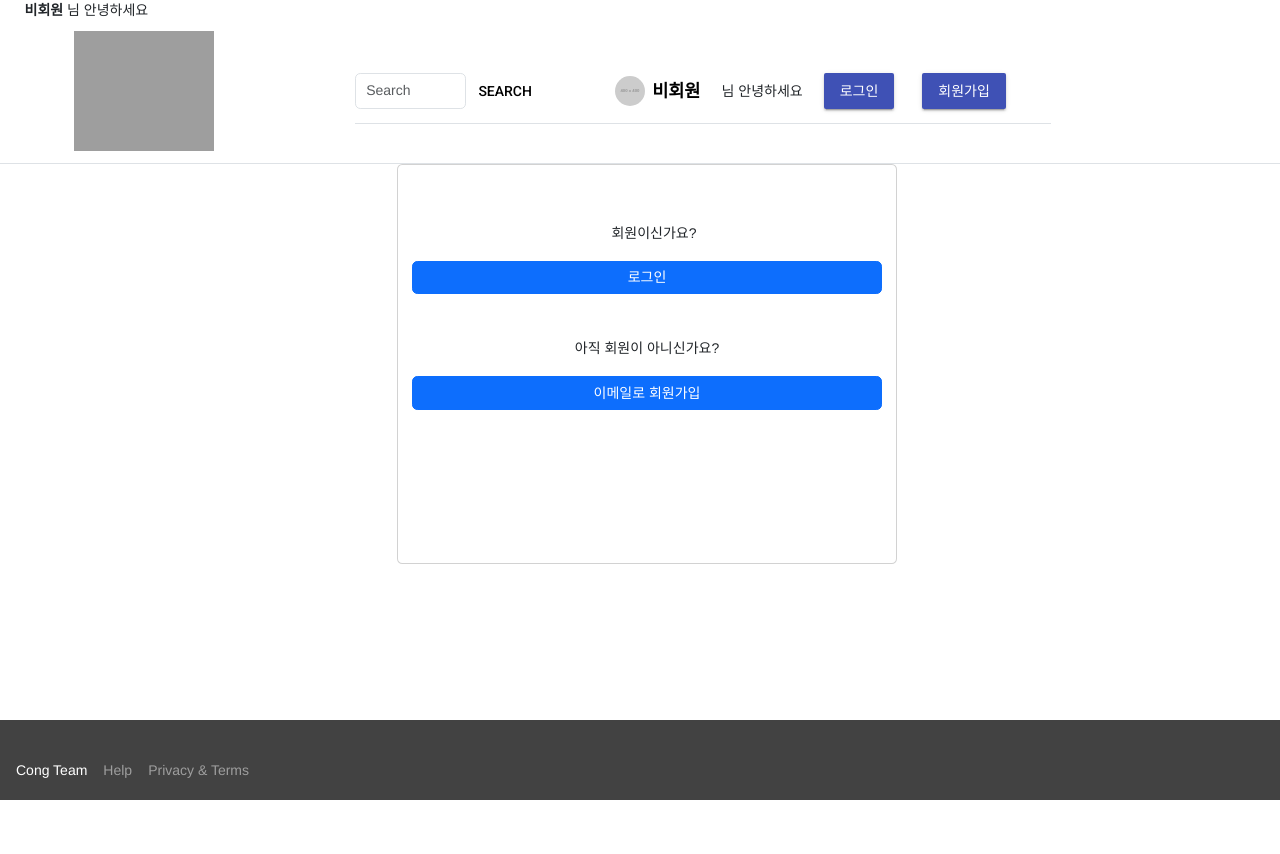
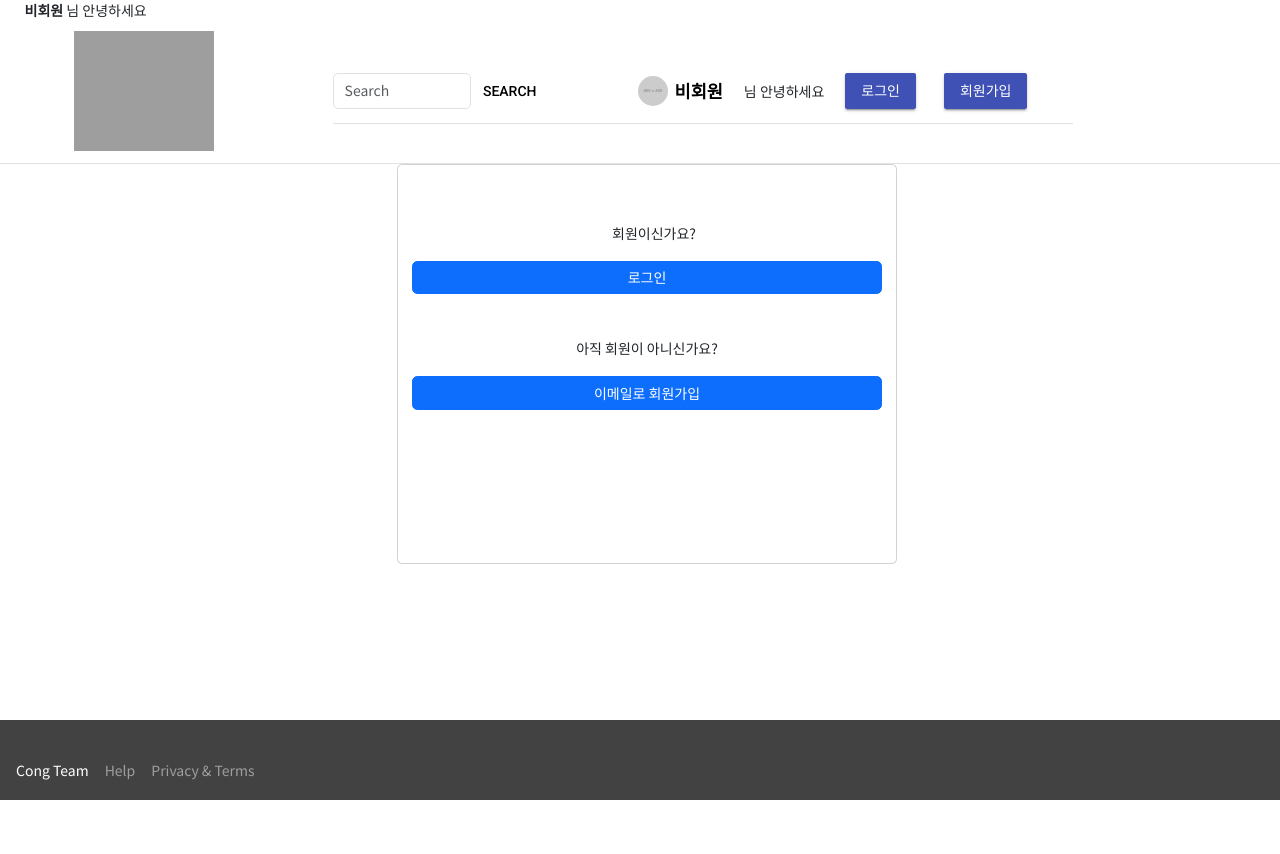
Before and after one commit to kimheekimhee/PJT-BEAN, a Django app: page /accounts/ in a window 1280 px wide. After the commit the page ends 800 px from the top, so only its background shows below. Run offline with Django 3.2, Linux system fonts and the light colour scheme; grey boxes labelled with a size stand in for pictures from a placeholder-image service; some libraries are stand-ins or nearby versions; grey boxes are pictures that could not be loaded.

Commit message:
fix_detail

```diff
--- a/reviews/static/reviews/css/style.css
+++ b/reviews/static/reviews/css/style.css
@@ -1,3 +1,6 @@
+body {
+  font-family: 'Noto Sans KR', sans-serif;
+}
 .rating {
     --dir: right;
     --fill: gold;
--- a/reviews/templates/reviews/hotdetail.html
+++ b/reviews/templates/reviews/hotdetail.html
@@ -46,9 +46,9 @@
             <p> 좋아요
             {% if request.user.is_authenticated %}
             {% if request.user in hotplace.like_users.all %}
-              <i id="like-btn" data-hotplace-id="{{ hotplace.pk }}" class="bi bi-heart-fill" style="color:red"></i>
+              <i id="like-btn" data-hotplace-id="{{ hotplace.pk }}" class="bi bi-heart-fill" style="color:red; cursor: pointer;"></i>
             {% else %}
-              <i id="like-btn" data-hotplace-id="{{ hotplace.pk }}" class="bi bi-heart" style="color:red"></i>
+              <i id="like-btn" data-hotplace-id="{{ hotplace.pk }}" class="bi bi-heart" style="color:red; cursor: pointer;"></i>
             {% endif %}
           <span id="like-count" > {{ hotplace.like_users.count }}</span>
           댓글 <i class="bi bi-chat"></i> {{ hotplace.reviews.count }}</p>
--- a/reviews/templates/reviews/hotlist.html
+++ b/reviews/templates/reviews/hotlist.html
@@ -68,9 +68,9 @@
 
             {% if request.user.is_authenticated %}
                 {% if request.user in hotplace.like_users.all %}
-                  <i id="like-btn" data-hotplace-id="{{ hotplace.pk }}" class="bi bi-heart-fill" style="color:red; cursor: pointer;"></i>
+                  <i id="like-btn" data-hotplace-id="{{ hotplace.pk }}" class="bi bi-heart-fill" style="color:red; "></i>
                 {% else %}
-                  <i id="like-btn" data-hotplace-id="{{ hotplace.pk }}" class="bi bi-heart" style="color:red; cursor: pointer;"></i>
+                  <i id="like-btn" data-hotplace-id="{{ hotplace.pk }}" class="bi bi-heart" style="color:red; "></i>
                 {% endif %}
               <span id="like-count" >{{ hotplace.like_users.count }}</span>
               <i class="bi bi-chat"></i> {{ hotplace.reviews.count }}
--- a/templates/base.html
+++ b/templates/base.html
@@ -13,6 +13,15 @@
     {% block css %}<link rel="stylesheet" href="{% static 'css/style.css' %}">{% endblock css %}
     <link rel="stylesheet" href="https://cdn.jsdelivr.net/npm/bootstrap-icons@1.9.1/font/bootstrap-icons.css">
   </head>
+  <!-- Design -->
+  <link rel="stylesheet" href="https://fonts.googleapis.com/icon?family=Material+Icons">
+  <link rel="stylesheet" href="https://code.getmdl.io/1.3.0/material.indigo-pink.min.css">
+  <script defer="defer" src="https://code.getmdl.io/1.3.0/material.min.js"></script>
+  <link rel="stylesheet" href="http://fonts.googleapis.com/css?family=Roboto:300,400,500,700" type="text/css">
+  <link rel="preconnect" href="https://fonts.googleapis.com">
+  <link rel="preconnect" href="https://fonts.gstatic.com" crossorigin>
+  <link href="https://fonts.googleapis.com/css2?family=Noto+Sans+KR&display=swap" rel="stylesheet">
+
   <style>
 .mdl-mini-footer {
   position: fixed;
@@ -22,16 +31,12 @@
   width: 100%;
 }
 body {
-      padding-bottom: 15em;
+    margin: 0;
+    font-family: 'Noto Sans KR', sans-serif;
   }
 
+
   </style>
-  <!-- Design -->
-  <link rel="stylesheet" href="https://fonts.googleapis.com/icon?family=Material+Icons">
-  <link rel="stylesheet" href="https://code.getmdl.io/1.3.0/material.indigo-pink.min.css">
-  <script defer="defer" src="https://code.getmdl.io/1.3.0/material.min.js"></script>
-  <link rel="stylesheet" href="http://fonts.googleapis.com/css?family=Roboto:300,400,500,700" type="text/css">
-
   <body>
 
     <!-- Nav -->
```
Also changed, not shown: images/images/우도1.jpg (added), images/images/우도2.jpg (added), images/images/우도2_PT4ZxOs.jpg (added). Lines whose indentation alone changed are shown as unchanged.
